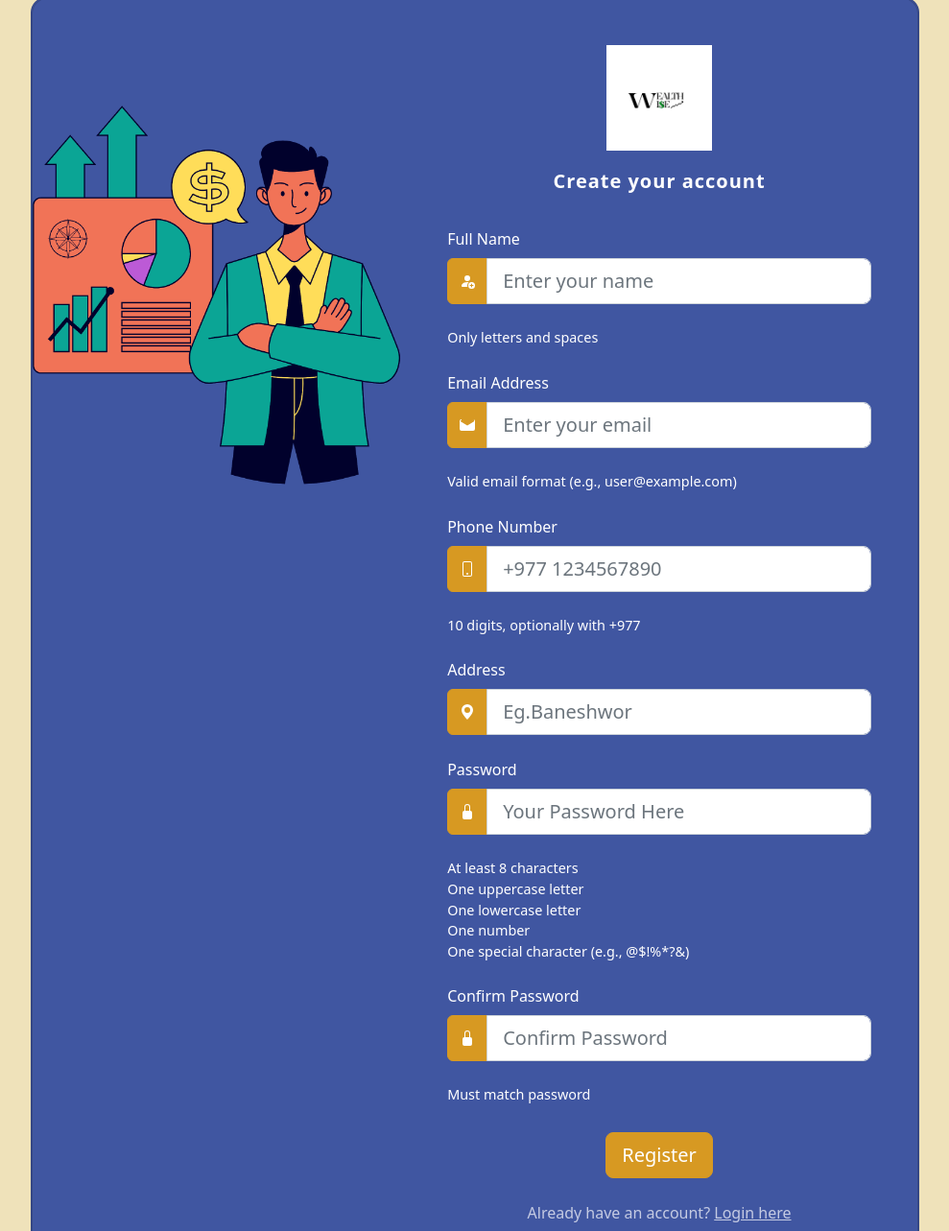
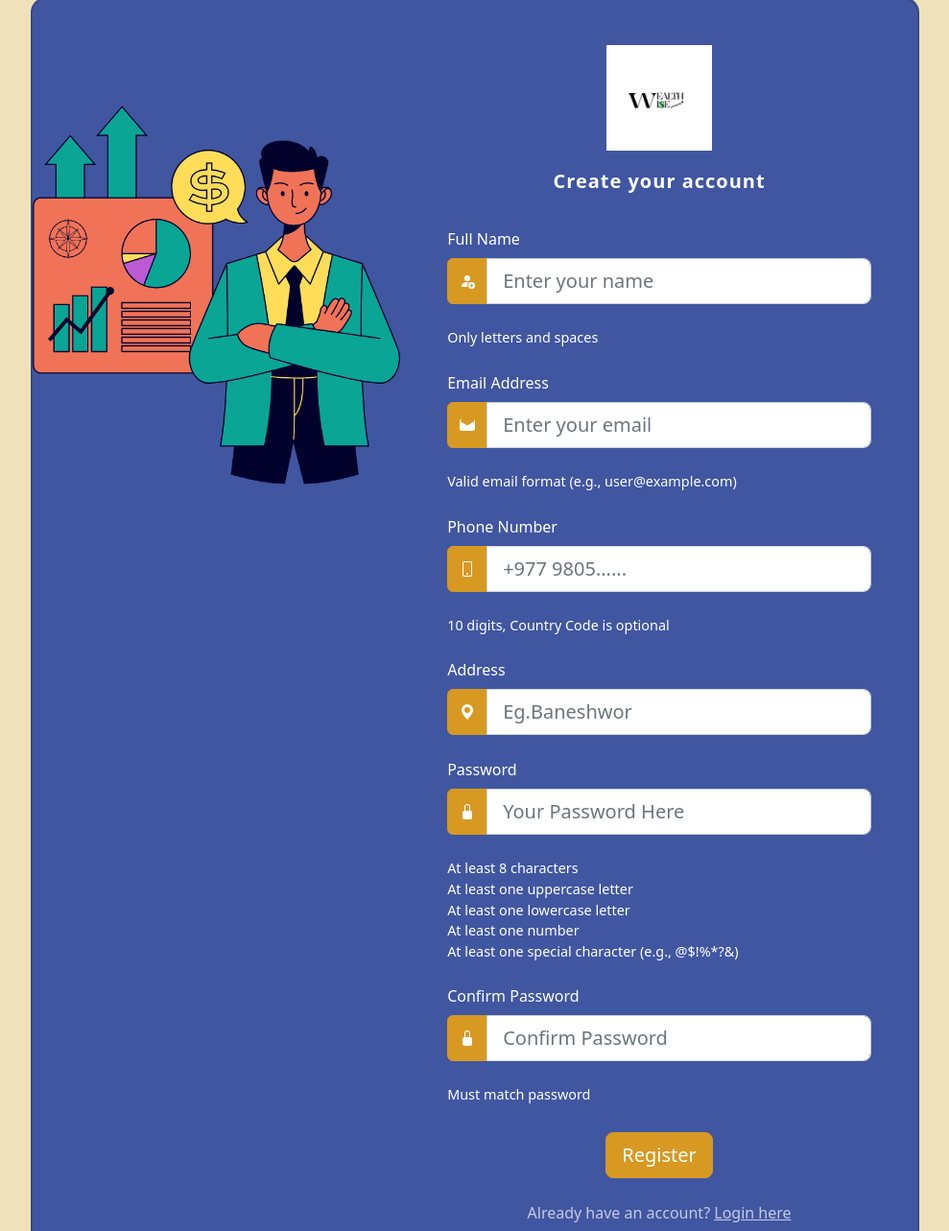
Before and after one commit to KaushallB/wealthwisehost, a Flask app: page /registration in a window 1280 px wide. Shown: the part 51-1334 px from the top of the page at 96% size, without its empty margins (145-1134 px from the left). Run offline with Flask 3, Linux system fonts and the light colour scheme; some libraries are stand-ins or nearby versions.

Commit message:
validation changes

```diff
--- a/templates/register.html
+++ b/templates/register.html
@@ -147,13 +147,13 @@
                                                         <path d="M8 14a1 1 0 1 0 0-2 1 1 0 0 0 0 2"/>
                                                     </svg>
                                                 </span>
-                                                {{ form.phone_num(class="form-control form-control-lg", placeholder="+977 1234567890", id="phone_num") }}
+                                                {{ form.phone_num(class="form-control form-control-lg", placeholder="+977 9805......", id="phone_num") }}
                                                 {% for error in form.phone_num.errors %}
                                                     <div class="text-danger">{{ error }}</div>
                                                 {% endfor %}
                                             </div>
                                             <div class="checklist" id="phone-checklist">
-                                                <div id="phone-format-check" class="invalid">10 digits, optionally with +977</div>
+                                                <div id="phone-format-check" class="invalid">10 digits, Country Code is optional</div>
                                             </div>
                                         </div>
                                         <div data-mdb-input-init class="form-outline mb-4">
@@ -185,10 +185,10 @@
                                             </div>
                                             <div class="checklist" id="password-checklist">
                                                 <div id="length-check" class="invalid">At least 8 characters</div>
-                                                <div id="uppercase-check" class="invalid">One uppercase letter</div>
-                                                <div id="lowercase-check" class="invalid">One lowercase letter</div>
-                                                <div id="number-check" class="invalid">One number</div>
-                                                <div id="special-check" class="invalid">One special character (e.g., @$!%*?&)</div>
+                                                <div id="uppercase-check" class="invalid">At least one uppercase letter</div>
+                                                <div id="lowercase-check" class="invalid">At least one lowercase letter</div>
+                                                <div id="number-check" class="invalid">At least one number</div>
+                                                <div id="special-check" class="invalid">At least one special character (e.g., @$!%*?&)</div>
                                             </div>
                                         </div>
                                         <div data-mdb-input-init class="form-outline mb-4">
```
